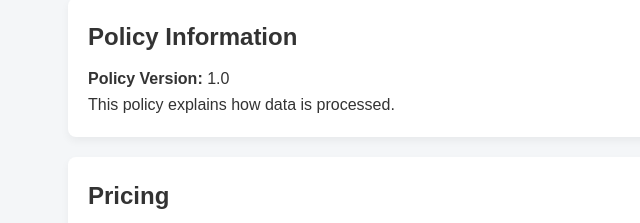
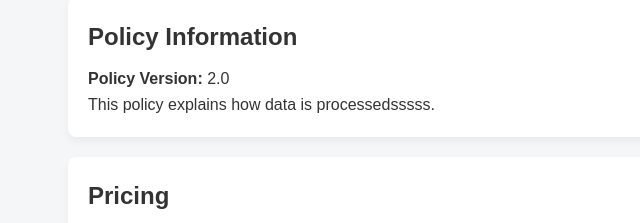
Before and after one commit to hotsly/hotsly.github.io, a plain HTML site: page index.html in a window 1280 px wide. Shown: the part 169-392 px from the top of the page, 142-782 px from the left. Drawn offline with Linux system fonts and the light colour scheme.

Commit message:
Update index.html

```diff
--- a/index.html
+++ b/index.html
@@ -58,8 +58,8 @@
 <main>
   <section class="card">
     <h2>Policy Information</h2>
-    <p><strong>Policy Version:</strong> <span id="policy-version">1.0</span></p>
-    <p>This policy explains how data is processed.</p>
+    <p><strong>Policy Version:</strong> <span id="policy-version">2.0</span></p>
+    <p>This policy explains how data is processedsssss.</p>
   </section>
 
   <section class="card">
```
